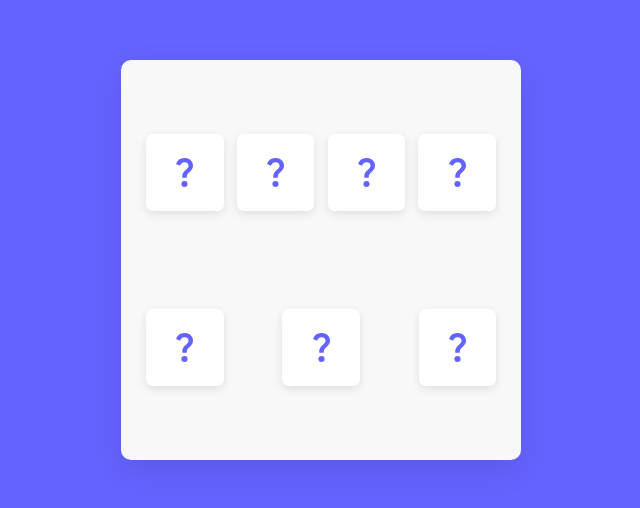
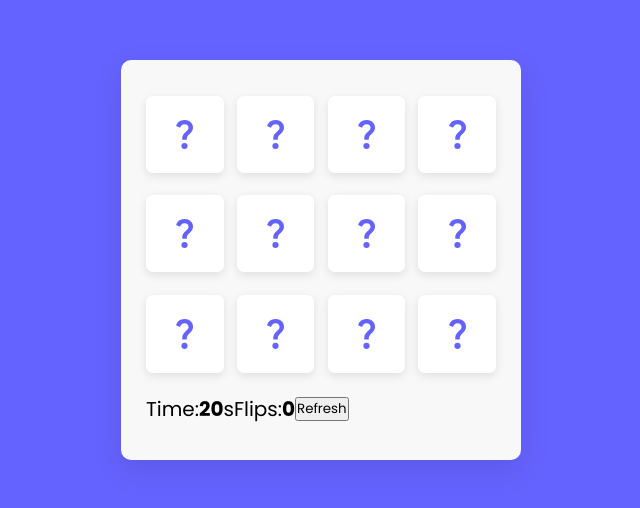
Before and after one commit to Rasulwebs/Memory-Card-Quiz, a plain HTML site: page index.html in a window 1280 px wide. Shown: the part 140-648 px from the top of the page, without its empty margins (319-959 px from the left). Drawn offline with Linux system fonts and the light colour scheme.

Commit message:
dtails added

```diff
--- a/index.html
+++ b/index.html
@@ -66,6 +66,51 @@
             <img src="images/img-5.png" alt="card-img">
           </div>
         </li>
+        <li class="card">
+          <div class="view front-view">
+            <img src="images/que_icon.svg" alt="icon">
+          </div>
+          <div class="view back-view">
+            <img src="images/img-6.png" alt="card-img">
+          </div>
+        </li>
+        <li class="card">
+          <div class="view front-view">
+            <img src="images/que_icon.svg" alt="icon">
+          </div>
+          <div class="view back-view">
+            <img src="images/img-1.png" alt="card-img">
+          </div>
+        </li>
+        <li class="card">
+          <div class="view front-view">
+            <img src="images/que_icon.svg" alt="icon">
+          </div>
+          <div class="view back-view">
+            <img src="images/img-2.png" alt="card-img">
+          </div>
+        </li>
+        <li class="card">
+          <div class="view front-view">
+            <img src="images/que_icon.svg" alt="icon">
+          </div>
+          <div class="view back-view">
+            <img src="images/img-3.png" alt="card-img">
+          </div>
+        </li>
+        <li class="card">
+          <div class="view front-view">
+            <img src="images/que_icon.svg" alt="icon">
+          </div>
+          <div class="view back-view">
+            <img src="images/img-4.png" alt="card-img">
+          </div>
+        </li>
+        <div class="details">
+          <p class="time">Time: <span><b>20</b>s</span></p>
+          <p class="flips">Flips: <span><b>0</b></span></p>
+          <button>Refresh</button>
+        </div>
 
       </ul>
     </div>
```
